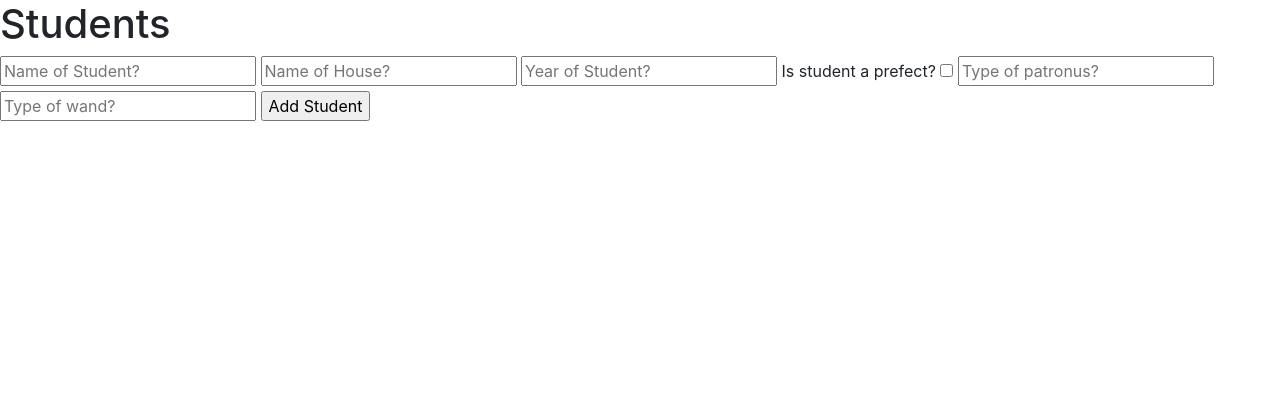
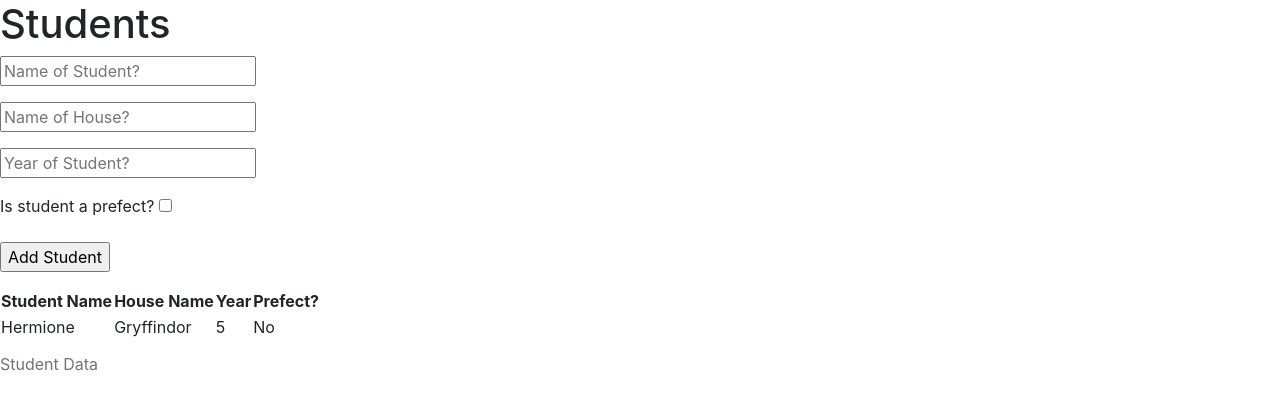
Before and after one commit to lagunasmel/Hogwarts-Registrar, a Flask app: page /students in a window 1280 px wide. Shown: the part 56-466 px from the top of the page. Run offline with Flask 2, Linux system fonts and the light colour scheme.

Commit message:
Form and table generated by template now

```diff
--- a/app.py
+++ b/app.py
@@ -16,7 +16,23 @@ def index():
 @hogwarts.route('/students')
 def students():
     data = {'title': "Students"}
-    return render_template('students.html', data=data)
+    form_inputs = [
+        {"name": "name", "placeholder": "Name of Student?"},
+        {"name": "houseName", "placeholder": "Name of House?"},
+        {"name": "year", "type": "number", "placeholder": "Year of Student?"},
+        {"name": "prefect", "type": "checkbox", "label": "Is student a prefect?"},
+        {"name": "submit", "type": "button", "value": "Add Student"}
+    ]
+    data['inputs'] = form_inputs
+    table = {
+        "caption": "Student Data",
+        "headers": ["Student Name", "House Name", "Year", "Prefect?"],
+        "rows": [
+            ["Hermione", "Gryffindor", "5", "No"]
+        ]
+    }
+    data['table'] = table
+    return render_template('content.html', data=data)
 
 
 @hogwarts.route('/instructors')
@@ -44,4 +60,4 @@ def enrollments():
 
 
 if __name__ == '__main__':
-    hogwarts.run()
+    hogwarts.run(debug=True)
--- a/templates/base.html
+++ b/templates/base.html
@@ -53,7 +53,10 @@
     {% block addForm %}
     {% endblock %}
 </section>
-<section id=""
+<section id="table">
+    {% block table %}
+    {% endblock %}
+</section>
 {% block body %}
 {% endblock %}
 </body>
--- a/templates/content.html
+++ b/templates/content.html
@@ -1,7 +1,14 @@
 {% extends "base.html" %}
 
-{% macro input(name, value='', placeholder='', type='text', size=20) -%}
-    <input type="{{ type }}" name="{{ name }}" value="{{ value|e }}" size="{{ size }}">
+{% macro inputMacro(name, value='', placeholder='', type='text', size=20, label=None) -%}
+    <div class="form-group">
+        {% if label %}
+            <label for="{{ "new" ~ name }}">{{ label }}</label>
+        {% endif %}
+        <input type="{{ type }}" name="{{ name }}" value="{{ value }}" size="{{ size }}" id="{{ "new" ~ name }}"
+               placeholder="{{ placeholder }}">
+    </div>
+
 {%- endmacro %}
 
 {% block heading %}
@@ -12,7 +19,26 @@
 
 {% block addForm %}
     <form>
-        {% block addFormBody %}
-        {% endblock %}
+        {% for input in data.inputs %}
+            {{ inputMacro(**input) }}
+        {% endfor %}
     </form>
 {% endblock %}
+
+{% block table %}
+    <table>
+        <caption>{{ data.table.caption }}</caption>
+        <tr>
+            {% for header in data.table.headers %}
+                <th>{{ header }}</th>
+            {% endfor %}
+        </tr>
+        {% for row in data.table.rows %}
+            <tr>
+                {% for cell in row %}
+                    <td>{{ cell }}</td>
+                {% endfor %}
+            </tr>
+        {% endfor %}
+    </table>
+{% endblock %}
```
Also changed, not shown: util.py (added).
